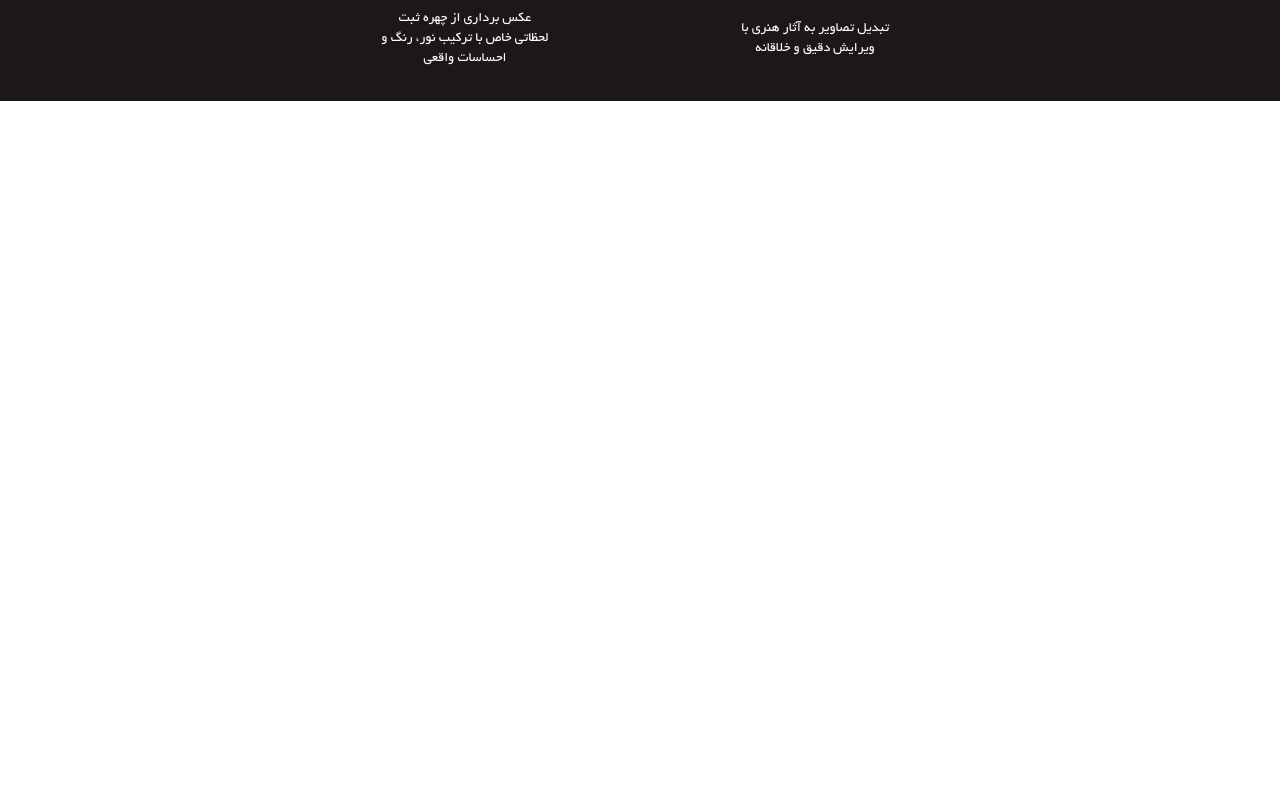
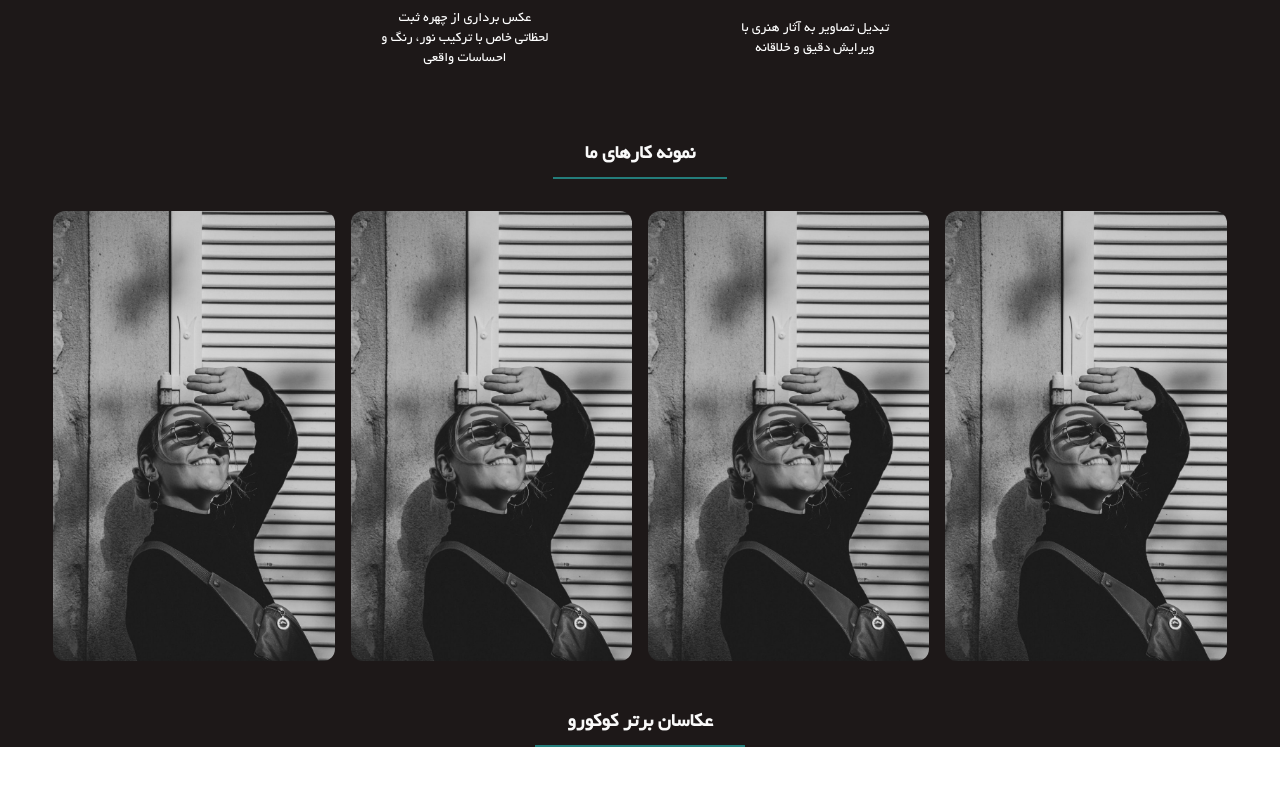
Before and after one commit to ali-sheikhali/photography, a React (Vite) app: page /home in a window 1280 px wide. Shown: the part 934-1720 px from the top of the page. Before the commit the page ends 1035 px from the top, so only its background shows below. Built offline with nearby package versions, Linux system fonts and the light colour scheme; a web font is replaced by a local one.

Commit message:
Implement example of work

```diff
--- /dev/null
+++ b/src/components/home/ExampleOfWork.tsx
@@ -0,0 +1,25 @@
+import React from 'react'
+import SubTitle from './SubTitle'
+import picture from "../../assets/picture.jpg"
+function ExampleOfWork() {
+    const data = [
+        {id:1 , image:picture},
+        {id:2 , image:picture},
+        {id:3 , image:picture},
+        {id:4 , image:picture},
+    ]
+  return (
+    <div className='w-full flex flex-col gap-8'>
+        <SubTitle title="نمونه کارهای ما" />
+        <div className='grid grid-cols-2 md:grid-cols-4 gap-4'>
+            {data.map((item)=>(
+                <div className='' key={item.id}>
+                    <img className='rounded-xl h-[350px] object-cover lg:h-[450px] w-full' src={item.image} alt="" />
+                </div>
+            ))}
+        </div>
+    </div>
+  )
+}
+
+export default ExampleOfWork
--- /dev/null
+++ b/src/components/home/TopPhotographers.tsx
@@ -0,0 +1,15 @@
+import React from 'react'
+import SubTitle from './SubTitle'
+
+function TopPhotographers() {
+  return (
+    <div className='w-full my-10'>
+        <SubTitle title='عکاسان برتر کوکورو' />
+        <div>
+
+        </div>
+    </div>
+  )
+}
+
+export default TopPhotographers
--- a/src/pages/Home.tsx
+++ b/src/pages/Home.tsx
@@ -1,17 +1,23 @@
-import NavBarHome from '../components/home/NavBarHome'
-import HeroHeader from '../components/home/HeroHeader'
-import Services from '../components/home/Services'
+import NavBarHome from "../components/home/NavBarHome";
+import HeroHeader from "../components/home/HeroHeader";
+import Services from "../components/home/Services";
+import ExampleOfWork from "../components/home/ExampleOfWork";
+import TopPhotographers from "../components/home/TopPhotographers";
 
 function Home() {
   return (
-    <div className='bg-[#1D1818]'>
-        <NavBarHome />
-        <main className='w-11/12 mx-auto flex flex-col gap-8 '>
-            <HeroHeader />
-            <Services />
-        </main>
+    <div className="bg-[#1D1818]">
+      <NavBarHome />
+      <main className="w-11/12 mx-auto flex flex-col gap-8 ">
+        <HeroHeader />
+        <Services />
+        <ExampleOfWork />
+      </main>
+      <div className="mb-20">
+        <TopPhotographers />
+      </div>
     </div>
-  )
+  );
 }
 
-export default Home
+export default Home;
```
Also changed, not shown: src/assets/picture.jpg (added).
